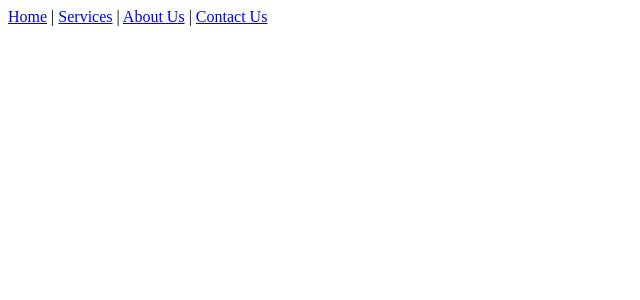
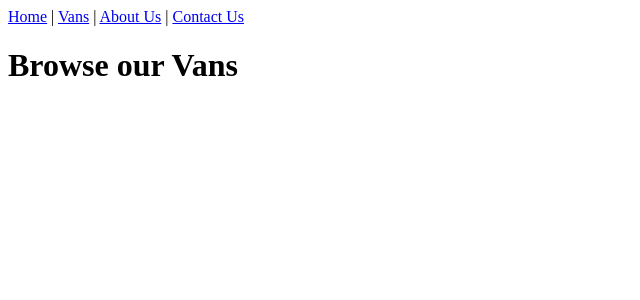
Before and after one commit to nyanxx/react-router-vanlife, a React (Vite) app: page /vans in a window 1280 px wide. Shown: the top 300 px of the page, without its empty margins (0-640 px from the left). Built offline with nearby package versions, Linux system fonts and the light colour scheme.

Commit message:
refactor: set site topic vanlife (van rental / buy for camper vans )

```diff
--- a/index.html
+++ b/index.html
@@ -4,7 +4,7 @@
     <meta charset="UTF-8" />
     <link rel="icon" type="image/svg+xml" href="/vite.svg" />
     <meta name="viewport" content="width=device-width, initial-scale=1.0" />
-    <title>react-router</title>
+    <title>VanLife</title>
   </head>
   <body>
     <div id="root"></div>
--- a/src/App.tsx
+++ b/src/App.tsx
@@ -1,7 +1,7 @@
 import type { JSX } from "react"
 import { BrowserRouter, Routes, Route, Link } from "react-router-dom"
 import Home from "./pages/Home"
-import Services from "./pages/Services"
+import Vans from "./pages/Vans"
 import About from "./pages/About"
 import Contact from "./pages/Contact"
 
@@ -9,12 +9,12 @@ export default function App(): JSX.Element {
     return (
         <BrowserRouter>
             <nav>
-                <Link to="/">Home</Link> | <Link to="/services">Services</Link> | <Link to="/about">About Us</Link> | <Link to="/contact">Contact Us</Link>
+                <Link to="/">Home</Link> | <Link to="/vans">Vans</Link> | <Link to="/about">About Us</Link> | <Link to="/contact">Contact Us</Link>
             </nav>
             <Routes>
                 <Route path="/" element={<Home />} />
-                <Route path="/services" element={<Services />} />
-                <Route path="/services/:id" element={<Services />} />
+                <Route path="/vans" element={<Vans />} />
+                <Route path="/vans/:id" element={<Vans />} />
                 <Route path="/about" element={<About />} />
                 <Route path="/contact" element={<Contact />} />
             </Routes>
--- a/src/pages/About.tsx
+++ b/src/pages/About.tsx
@@ -1,4 +1,4 @@
 import type { JSX } from "react"
 export default function About(): JSX.Element {
-    return <h1>This is the About Page</h1>
+    return <h1>About VanLife</h1>
 }
--- a/src/pages/Home.tsx
+++ b/src/pages/Home.tsx
@@ -1,5 +1,5 @@
 import type { JSX } from "react"
 
 export default function Home(): JSX.Element {
-    return <h1>Welcome to Home Page</h1>
+    return <h1>Welcome to VanLife</h1>
 }
--- a/src/pages/Services.tsx
+++ b/src/pages/Vans.tsx
@@ -1,11 +1,11 @@
 import type { JSX } from "react"
 import { useParams } from "react-router-dom"
 
-export default function Services(): JSX.Element {
+export default function Vans(): JSX.Element {
     const id = useParams()
     return (
         <>
-            <h1>Our Services are listed here</h1>
+            <h1>Browse our Vans</h1>
             {id && <h1>{id.id}</h1>}
             {/* Object.keys(id).length */}
         </>
```
